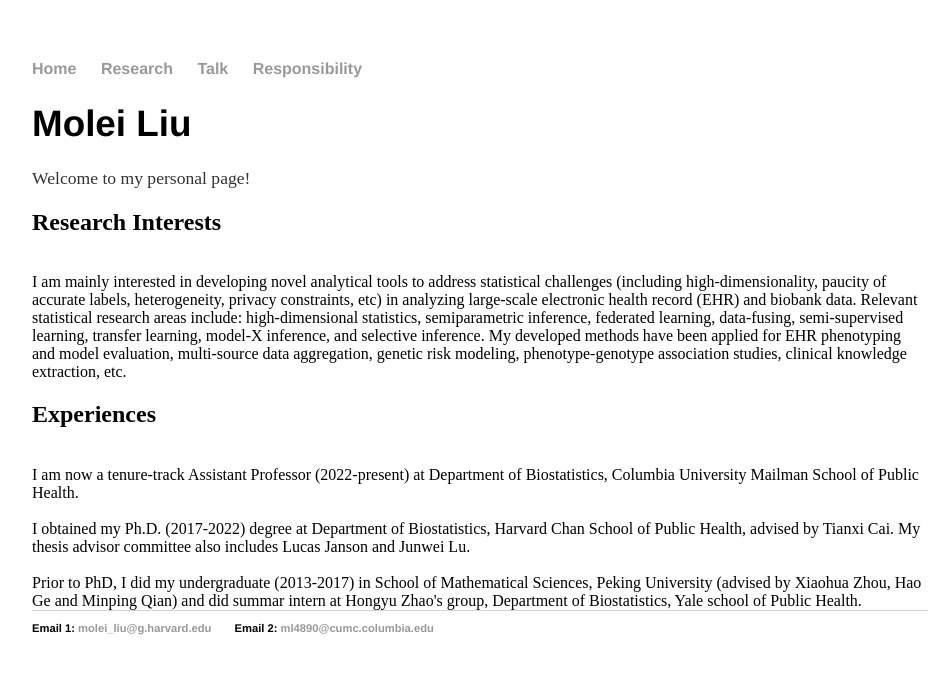
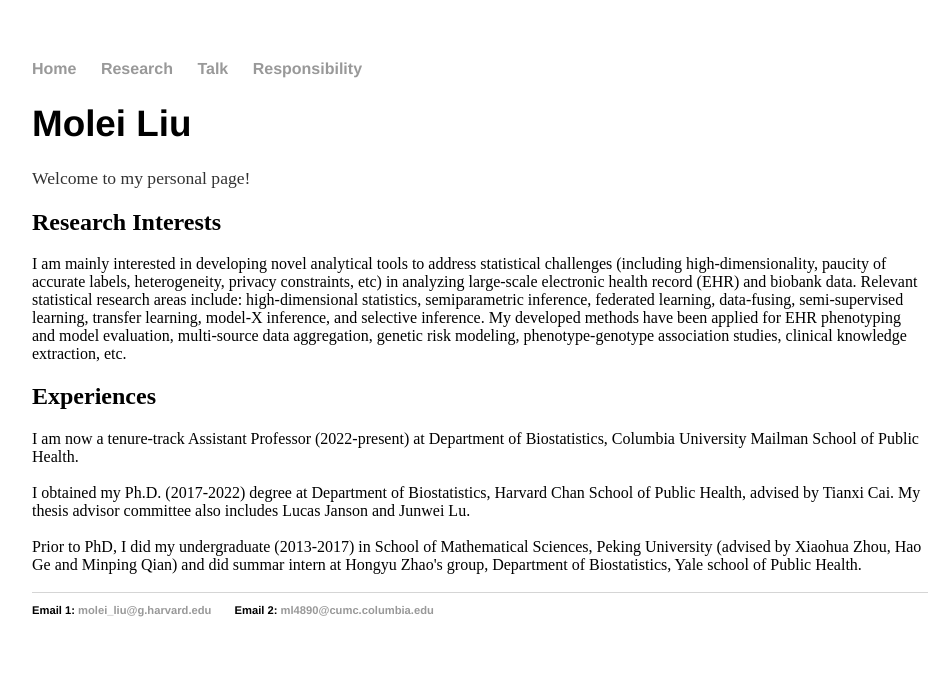
Before and after one commit to moleibobliu/moleibobliu.github.io, a Jekyll site: the page built from index.html, in a window 1280 px wide. Shown: the top 674 px of the page, without its empty margins (160-1112 px from the left). Built offline with Jekyll 4.4.1, drawn with Linux system fonts in a browser that asks for light colours.

Commit message:
Update index.html

```diff
--- a/index.html
+++ b/index.html
@@ -7,7 +7,7 @@ title: Molei Liu
 	<p> Welcome to my personal page!
 		<br />
 		<h2> Research Interests </h2>
-		<br /> I am mainly interested in developing novel analytical tools to address statistical challenges
+		I am mainly interested in developing novel analytical tools to address statistical challenges
 		(including high-dimensionality, paucity of accurate labels, heterogeneity, privacy constraints, etc)
 		in analyzing large-scale electronic health record (EHR) and biobank data.
 		Relevant statistical research areas include: high-dimensional statistics, semiparametric inference, federated learning, data-fusing,
@@ -16,7 +16,7 @@ title: Molei Liu
 		phenotype-genotype association studies, clinical knowledge extraction, etc.
 		<br />
 	        <h2> Experiences </h2>
-		<br /> I am now a tenure-track Assistant Professor (2022-present) at Department of Biostatistics, Columbia University Mailman School of Public Health.
+		I am now a tenure-track Assistant Professor (2022-present) at Department of Biostatistics, Columbia University Mailman School of Public Health.
 		<br />
 		<br /> I obtained my Ph.D. (2017-2022) degree at Department of Biostatistics, Harvard Chan School of Public Health, advised by Tianxi Cai.
 		My thesis advisor committee also includes Lucas Janson and Junwei Lu.
@@ -24,7 +24,8 @@ title: Molei Liu
 		<br />Prior to PhD, I did my undergraduate (2013-2017) in School of Mathematical Sciences,
 		Peking University (advised by Xiaohua Zhou, Hao Ge and Minping Qian) and did summar intern at Hongyu Zhao's group,
 		Department of Biostatistics, Yale school of Public Health.
+	        <br />
+		<p>
 
-		 </h1>
 
 </div><!-- /.blurb -->
```
